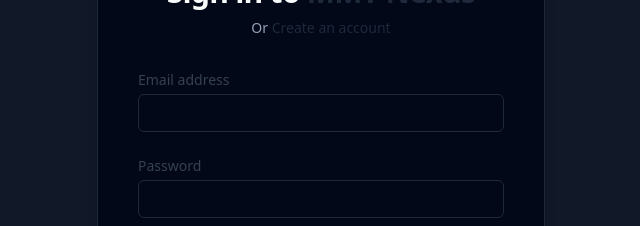
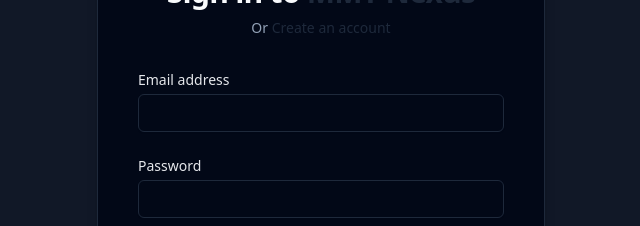
Before and after one commit to MihirG1407/mmt-crm-t2-e5, a React (Vite) app: page /login in a window 1280 px wide. Shown: the part 285-511 px from the top of the page, without its empty margins (319-959 px from the left). Built offline with nearby package versions, Linux system fonts and the light colour scheme.

Commit message:
Fix 404 errors and dark mode design

```diff
--- a/src/pages/auth/LoginPage.jsx
+++ b/src/pages/auth/LoginPage.jsx
@@ -49,7 +49,7 @@ const LoginPage = () => {
                             </div>
                         )}
                         <div>
-                            <label htmlFor="email" className="block text-sm font-medium text-gray-700">
+                            <label htmlFor="email" className="block text-sm font-medium text-gray-700 dark:text-gray-200">
                                 Email address
                             </label>
                             <div className="mt-1">
@@ -67,7 +67,7 @@ const LoginPage = () => {
                         </div>
 
                         <div>
-                            <label htmlFor="password" className="block text-sm font-medium text-gray-700">
+                            <label htmlFor="password" className="block text-sm font-medium text-gray-700 dark:text-gray-200">
                                 Password
                             </label>
                             <div className="mt-1">
--- a/src/pages/auth/SignupPage.jsx
+++ b/src/pages/auth/SignupPage.jsx
@@ -54,7 +54,7 @@ const SignupPage = () => {
                         </div>
                     )}
                     <div>
-                        <label htmlFor="email" className="block text-sm font-medium text-gray-700">
+                        <label htmlFor="email" className="block text-sm font-medium text-gray-700 dark:text-gray-200">
                             Email address
                         </label>
                         <div className="mt-1">
@@ -72,7 +72,7 @@ const SignupPage = () => {
                     </div>
 
                     <div>
-                        <label htmlFor="password" className="block text-sm font-medium text-gray-700">
+                        <label htmlFor="password" className="block text-sm font-medium text-gray-700 dark:text-gray-200">
                             Password
                         </label>
                         <div className="mt-1">
--- a/src/supabase.js
+++ b/src/supabase.js
@@ -4,4 +4,9 @@ import { createClient } from '@supabase/supabase-js';
 const supabaseUrl = import.meta.env.VITE_SUPABASE_URL;
 const supabaseAnonKey = import.meta.env.VITE_SUPABASE_ANON_KEY;
 
+if (!supabaseUrl || !supabaseAnonKey) {
+    console.error("Missing VITE_SUPABASE_URL or VITE_SUPABASE_ANON_KEY environment variables.");
+    // In production, this usually leads to the client falling back to relative paths, hence the Vercel 404.
+}
+
 export const supabase = createClient(supabaseUrl, supabaseAnonKey);
```
Also changed, not shown: vercel.json (added).
